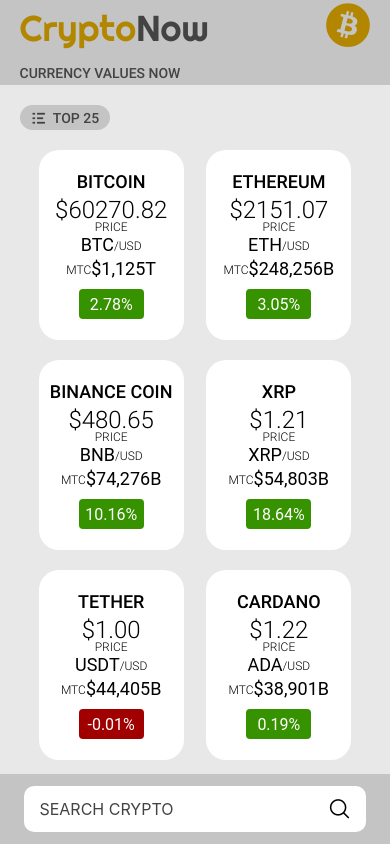
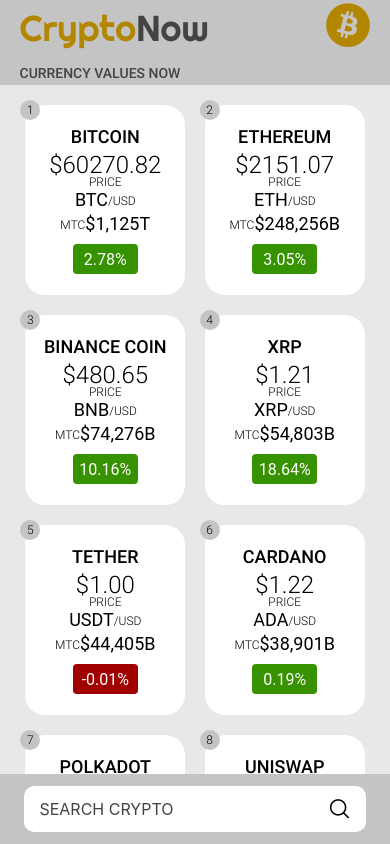
Before and after one commit to eduard1dev/CryptoNow, a React Native app: screen / in a window 390 px wide. Built offline with nearby package versions, Linux system fonts and the light colour scheme.

Commit message:
feat: infinity scroll / fix: header background

```diff
--- a/App.js
+++ b/App.js
@@ -1,10 +1,21 @@
 import React from 'react';
+import { useFonts } from 'expo-font'
 
 import Home from './src/pages/Home'
 
 import RankingProvider from './src/contexts/Ranking'
 
 export default function App() {
+  const [fontLoaded] = useFonts({
+    Righteous: require('./assets/fonts/Righteous-Regular.ttf'),
+    RobotoL: require('./assets/fonts/Roboto-Light.ttf'),
+    RobotoM: require('./assets/fonts/Roboto-Medium.ttf'),
+  })
+
+  if (!fontLoaded){
+    return null
+  }
+
   return (
     <>
       <RankingProvider>
--- a/src/components/CryptoContainer/index.js
+++ b/src/components/CryptoContainer/index.js
@@ -3,6 +3,7 @@
 
 import {
     Container,
+    RankNumber,
     Name,
     Price,
     Text1,
@@ -29,11 +30,15 @@
             return ('$' + mtc.slice(0, -3) + ',' + mtc.slice(-3) + 'M')
         }
     }
-    console.log('renderizado')
 
     return(
-        <View style={{width: '43%', alignItems: 'center', paddingTop: 20}}>
+        <View style={{width: '46%', alignItems: 'center', paddingTop: 20}}>
             <Container>
+                <RankNumber>
+                    <Text2 numberOfLines={1}>
+                        {props.id}
+                    </Text2>
+                </RankNumber>
                 <Name numberOfLines={1}>{props.name.toUpperCase()}</Name>
                 <Price>${props.price}</Price>
                 <Text2>PRICE</Text2>
--- a/src/components/CryptoContainer/styles.js
+++ b/src/components/CryptoContainer/styles.js
@@ -4,7 +4,7 @@
 
 export const Container = styled.View`
     height: 190px;
-    width: 145px;
+    width: 160px;
     background-color: ${colors.white};
     elevation: 10;
     border-radius: 20px;
@@ -12,6 +12,18 @@
     justify-content: center;
     padding-right: 10px;
     padding-left: 10px;
+    text-align: center;
+`
+export const RankNumber = styled.View`
+    height: 20px;
+    width: 20px;
+    border-radius: 10px;
+    background-color: ${colors.gray1};
+    position: absolute;
+    left: -5px;
+    top: -5px;
+    align-items: center;
+    justify-content: center;
 `
 export const Name = styled.Text`
     font-size: 18px;
@@ -23,7 +35,7 @@
     font-size: 24px;
     margin-top: -4px;
     margin-bottom: -4px;
-    font-family: 'RobotoL'
+    font-family: 'RobotoL';
 `
 export const Text1 = styled.Text`
     font-size: 18px;
@@ -32,7 +44,7 @@
 `
 export const Text2 = styled.Text`
     font-size: 12px;
-    font-family: 'RobotoL'
+    font-family: 'RobotoL';
 `
 export const PercentContainer = styled.View`
     background-color: ${props => props.percent > 0 ? colors.green : colors.red};
@@ -46,5 +58,5 @@
 export const PercentText = styled.Text`
     font-size: 16px;
     font-family: 'Roboto';
-    color: ${colors.white}
+    color: ${colors.white};
 `
--- a/src/components/Footer/index.js
+++ b/src/components/Footer/index.js
@@ -1,5 +1,4 @@
-import React, { useState } from 'react'
-import { View, Text } from 'react-native'
+import React from 'react'
 
 import { AntDesign } from '@expo/vector-icons'
 
--- a/src/components/Header/index.js
+++ b/src/components/Header/index.js
@@ -16,8 +16,6 @@
 
 
 export default function Header(){
-    console.log('renderizou header')
-
     return(
         <Container>
             <TitleYellow>
--- a/src/pages/Home/index.js
+++ b/src/pages/Home/index.js
@@ -1,6 +1,9 @@
 import React, { useState, useEffect, useContext } from 'react'
-import {FlatList, StatusBar} from 'react-native'
-import { useFonts } from 'expo-font'
+import {
+    FlatList,
+    StatusBar,
+    ActivityIndicator,
+} from 'react-native'
 
 import data from '../../mocks/data'
 
@@ -16,19 +19,21 @@
 import {
     Container,
     CryptoList,
-    OptionsContainer,
 } from './styles'
 
+import colors from '../../constants/colors'
 
 
 export default function Home(){
-
     const [dataCrypto, setCrypto] = useState()
     const [filteredData, setFiltered] = useState()
 
     const [search, setSearch] = useState('')
 
     const { rank } = useContext(RankingContext)
+
+    const [loadingMore, setLoadingMore] = useState(false)
+    const [loadCrypto, setLoadCrypto] = useState(10)
 
     function getData(){
         setCrypto(data.data)
@@ -55,13 +60,14 @@
                 if (filteredData){
                     return (
                             <CryptoList>
-                                {filteredData.slice(0, rank).map((element, index) => (
+                                {filteredData.slice(0, loadCrypto).map((element, index) => (
                                     <CryptoContainer
                                         key={index}
                                         name={element.name}
                                         price={element.quote.USD.price.toFixed(2)}
                                         symbol={element.symbol} mtc={element.quote.USD.market_cap.toFixed(0)}
                                         percent={element.quote.USD.percent_change_24h}
+                                        id={element.cmc_rank}
                                     />
                                 ))}
                             </CryptoList>
@@ -77,9 +83,6 @@
                 return(
                     <>
                         <HeaderSticky/>
-                        <OptionsContainer>
-                            <RankList/>
-                        </OptionsContainer>
                     </>
                 )
             default: null
@@ -89,25 +92,26 @@
     // função de pesquisa de crypto
     function filterData(text){
         if (text){
-            const newData = filteredData.filter((element) => {
+            const newData = dataCrypto.filter((element) => {
                 const itemData = element.name ? element.name.toUpperCase() : ''
                 return itemData.indexOf(text.toUpperCase()) > -1
             })
             setFiltered(newData)
             setSearch(text)
+            setLoadingMore(false)
         }else{
             setFiltered(dataCrypto)
             setSearch(text)
+            setLoadCrypto(10)
+            setLoadingMore(false)
         }
     }
-    const [fontLoaded] = useFonts({
-        Righteous: require('../../../assets/fonts/Righteous-Regular.ttf'),
-        RobotoL: require('../../../assets/fonts/Roboto-Light.ttf'),
-        RobotoM: require('../../../assets/fonts/Roboto-Medium.ttf'),
-    })
 
-    if (!fontLoaded){
-        return null
+    function handleFetchMore(distance){
+        console.log(distance)
+        if (distance < 0) return
+        setLoadingMore(true)
+        setLoadCrypto(oldstate => oldstate + 10)
     }
 
     return(
@@ -119,6 +123,15 @@
                 data={items}
                 renderItem={renderItem}
                 keyExtractor={(item, index) => index.toString()}
+                onEndReached={({distanceFromEnd}) => handleFetchMore(distanceFromEnd)}
+                onEndReachedThreshold={0.1}
+                ListFooterComponent={
+                    loadingMore
+                    ?
+                    <ActivityIndicator style={{backgroundColor: colors.primary}} size='large' color={colors.gray2}/>
+                    :
+                    null
+                }
             />
             <Footer filter={filterData} search={search}/>
         </Container>
--- a/src/pages/Home/styles.js
+++ b/src/pages/Home/styles.js
@@ -3,7 +3,7 @@
 
 export const Container = styled.SafeAreaView`
     flex: 1;
-    background-color: ${colors.primary};
+    background-color: ${colors.gray1};
 `
 export const CryptoList = styled.View`
     flex-direction: row;
@@ -11,9 +11,5 @@
     align-items: center;
     justify-content: center;
     padding-bottom: 30px;
-    background-color: ${colors.primary}
+    background-color: ${colors.primary};
 `
-export const OptionsContainer= styled.View`
-    background-color: transparent;
-    padding-top: 20px;
-`
```
